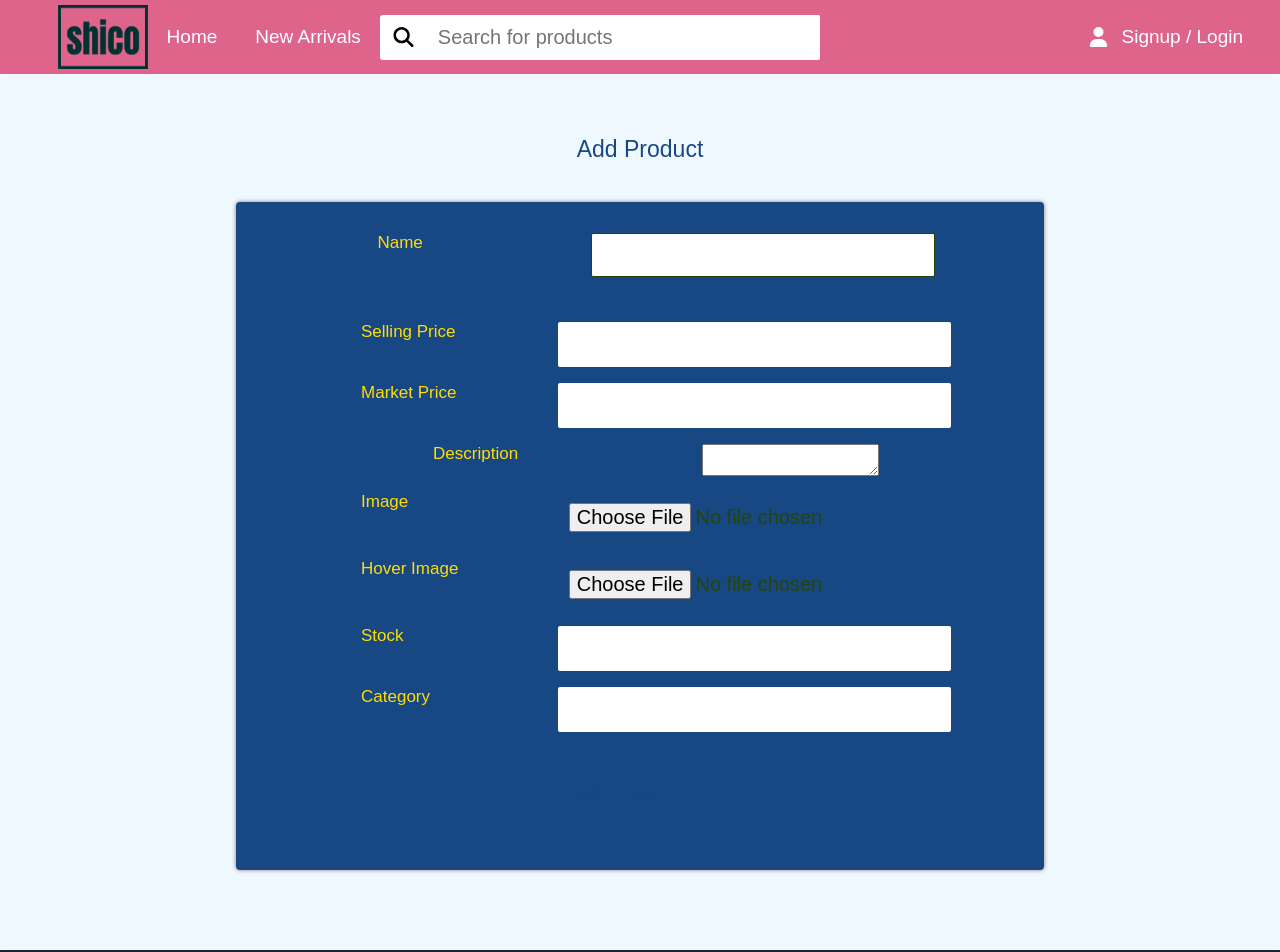
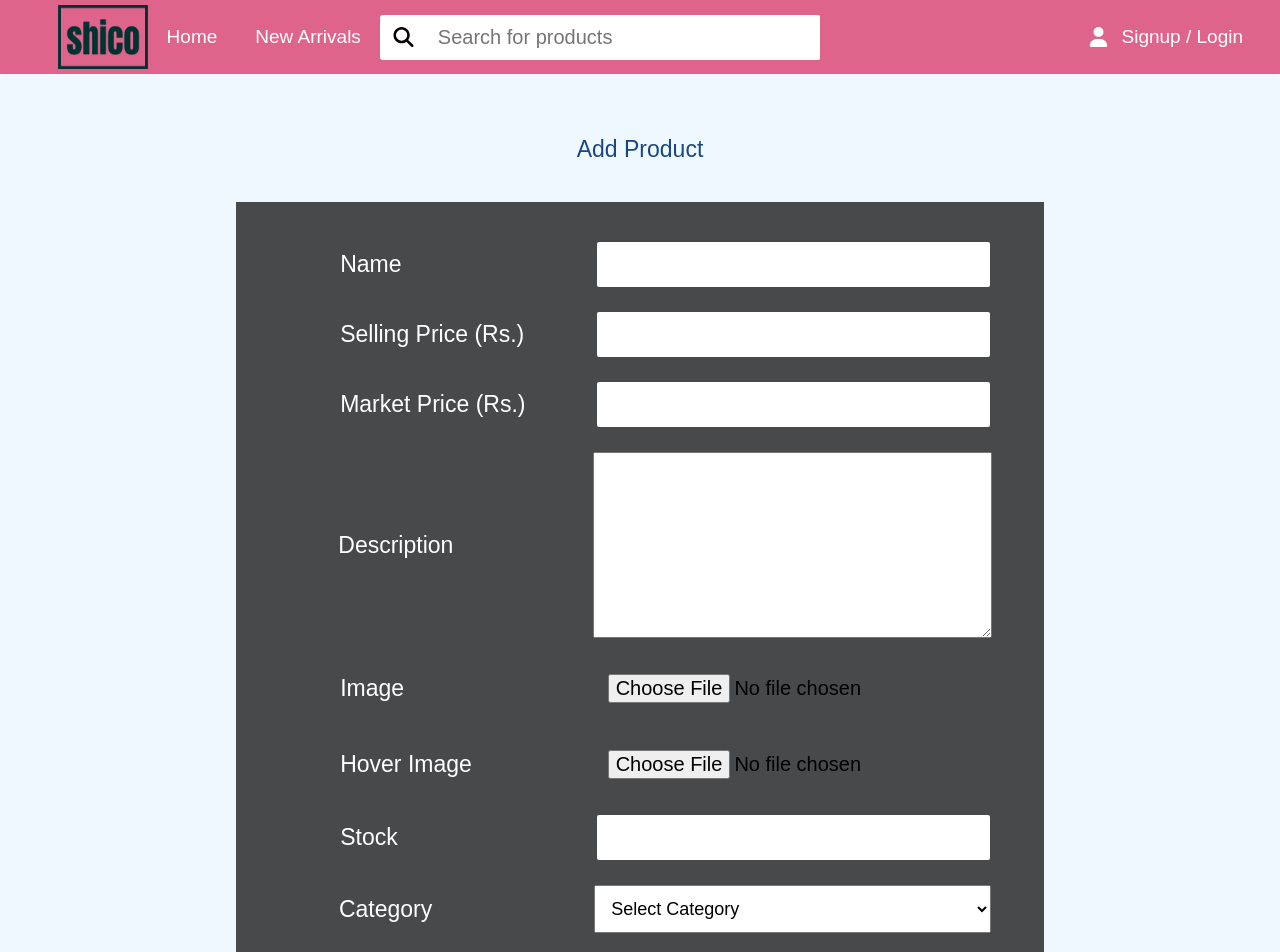
Before and after one commit to ayushii06/shico_CosmeticsStore_Fronted, a React (Create React App) app: page /addproduct in a window 1280 px wide. Shown: the top 952 px of the page. Built offline with nearby package versions, Linux system fonts and the light colour scheme.

Commit message:
chore: Update routes and components for seller functionality

```diff
--- a/src/App.js
+++ b/src/App.js
@@ -10,7 +10,7 @@ import ProductDesc from './components/Product/ProductDesc';
 import Cart from './components/Cart/Cart'
 import User from './components/User/User'
 import Footer from './components/Footer/Footer';
-// import ProductState from './context/ProductState';
+import ProductState from './context/ProductState';
 // import UserContext from './context/UserState'
 import ProductGallery from './components/Product/ProductGallery';
 import Otp from './components/Register/Otp';
@@ -23,7 +23,7 @@ function App() {
   return (
     <>
     {/* <UserContext> */}
-    {/* <ProductState> */}
+    <ProductState>
     <BrowserRouter>
     <Navbar></Navbar>
     <Routes>
@@ -52,7 +52,7 @@ function App() {
 
     </BrowserRouter>
     <Footer></Footer>
-    {/* </ProductState> */}
+    </ProductState>
     {/* </UserContext> */}
     </>
   );
--- a/src/components/NewArrivals/NewArrivals.js
+++ b/src/components/NewArrivals/NewArrivals.js
@@ -1,17 +1,17 @@
 import React,{ useEffect, useState } from 'react'
 import '../Product/ProductItem.css'
 import { useContext } from 'react'
-// import ProductContext from '../../context/ProductContext'
+import ProductContext from '../../context/ProductContext'
 import ProductCard from '../Product/ProductCard.js'
 
 function NewArrivals(props) {
   const [len,setLen]=useState('0')
-  // const context = useContext(ProductContext);
-  //   const {product,getProduct}=context;
-  //   useEffect(()=>{
-  //     getProduct()
-  //     setLen(product.length)
-  //   },[])
+  const context = useContext(ProductContext);
+    const {product,getProduct}=context;
+    useEffect(()=>{
+      getProduct()
+      setLen(product.length)
+    },[])
   return (
     <>
  <div className="box">
@@ -29,13 +29,13 @@ function NewArrivals(props) {
             </div>
         </div>
         <div className="grid">
-{/* {
+{
           product.map((product) => {
             return <ProductCard key={product._id} product_name={product.product_name} desc={product.desc} selling_price={product.selling_price} market_price={product.market_price} profit={product.profit} imgsrc={product.imgsrc} imghoversrc={product.imghoversrc} category={product.category}/>
         })
 
 
-        }*/}
+        }
               </div>
     </div>
 
--- a/src/components/Product/ProductCard.js
+++ b/src/components/Product/ProductCard.js
@@ -14,12 +14,6 @@ function ProductCard(props) {
        setOver(false)
       }
 
-
-    // const[profit,setProfit]=useState(0);
-
-    // function calculate(mp,sp){
-    //  setProfit(((sp-mp)/mp)*100);
-    // }
     let {product_name,desc,market_price,selling_price,category,imgsrc,imghoversrc,profit}=props;
 
   return (
--- a/src/components/Product/ProductItem.js
+++ b/src/components/Product/ProductItem.js
@@ -1,28 +1,26 @@
 import React,{ useEffect } from 'react'
 import '../Product/ProductItem.css'
 import { useContext } from 'react'
-// import ProductContext from '../../context/ProductContext'
+import ProductContext from '../../context/ProductContext'
 import ProductCard from '../Product/ProductCard.js'
 
 function ProductItem(props) {
-    // const context = useContext(ProductContext);
-    // const {product,getProduct}=context;
+    const context = useContext(ProductContext);
+    const {product,getProduct}=context;
 
-    // var products = product.slice(0, 4);
+    useEffect(()=>{
+      getProduct()
+    },[])
 
-    // useEffect(()=>{
-    //   getProduct()
-    // },[])
+    var products = product.slice(0, 4);
 
    return (
     <>
-        {/* {
+      {
           products.map((product) => {
             return <ProductCard key={product._id} product_name={product.product_name} desc={product.desc} selling_price={product.selling_price} market_price={product.market_price} category={product.category} profit={product.profit} imgsrc={product.imgsrc} imghoversrc={product.imghoversrc}/>
         })
-     */
-
-        }
+      }
     </>
     )
   }
--- a/src/components/Seller/AddProduct.js
+++ b/src/components/Seller/AddProduct.js
@@ -1,9 +1,67 @@
-import React from 'react'
+import React, { useState } from 'react'
 import './sellerstyle.css'
 
 function AddProduct() {
-  function handleClick(){
+  const host = "http://localhost:5050"
+  const [credentials , setCredentials] = useState({"name":"","selling_price":"","market_price":"","description":"","image":null,"hoverimage":null,"stock":""})
 
+  const [category, setCategory] = useState('');
+
+  const onChange = (event) => {
+    setCategory(event.target.value);
+  };
+
+  const handleChange = (e) =>{
+    const { name, value, type, files } = e.target;
+    if (type === 'file') {
+      setCredentials({ ...credentials, [name]: files[0] });
+    } else {
+      setCredentials({ ...credentials, [name]: value });
+    }
+  }
+  async function handleClick(){
+    console.log(credentials.description)
+    const formData = new FormData();
+    formData.append('product_name', credentials.name);
+    formData.append('selling_price', credentials.selling_price);
+    formData.append('market_price', credentials.market_price);
+    formData.append('desc', credentials.description);
+    formData.append('imgsrc', credentials.image);
+    formData.append('imghoversrc', credentials.hoverimage);
+    formData.append('stock', credentials.stock);
+    formData.append('category', category);
+
+    for (let pair of formData.entries()) {
+      console.log(pair[0] + ': ' + pair[1]);
+    }
+
+    try {
+      const response = await fetch(`${host}/api/shico/product/add`,{
+        method:'POST',
+        headers:{
+          'Content-Type':'application/json',
+          'Authorization': "Bearer eyJhbGciOiJIUzI1NiIsInR5cCI6IkpXVCJ9.eyJpZCI6IjY2N2QzMjRiMTBlMmM2MGVkNjkxMzgyMyIsImVtYWlsIjoia2FnZ2xlODZAZ21haWwuY29tIiwicm9sZSI6InNlbGxlciIsImlhdCI6MTcxOTQ4MTUzNiwiZXhwIjoxNzE5NTY3OTM2fQ.jPB0T-MshrQdV22IL3fIBQU51N14UvjvhnqJ6GhBN6k"
+        },
+
+        // Authorization: `Bearer ${localStorage.getItem('token')}`,
+        body: formData
+      })
+
+
+
+
+    const json = await response.json()
+    console.log(json)
+
+    if(json.success){
+      alert('Product Added Successfully')
+    }
+    else{
+      alert('Product Not Added')
+    }
+  } catch (error) {
+    console.log(error)
+   }
   }
 
   return (
@@ -14,45 +72,56 @@ function AddProduct() {
       <h1 className='Heading-form'>Add Product</h1>
         <div className="form-group">
         <div className='input-form'>
-          <label className="labels"htmlFor="name">Name</label>
-          <input type="text" id="name" name="name" />
+          <label className="labels" htmlFor="name">Name</label>
+          <input onChange={handleChange} type="text" id="" name="name" />
         </div>
 
       <div className='input-form'>
-          <label className="labels"htmlFor="price">Selling Price</label>
-          <input type="text" id="price" name="price" />
+          <label className="labels"htmlFor="selling_price">Selling Price (Rs.)</label>
+          <input onChange={handleChange} type="text" id="price" name="selling_price" />
           </div>
 
 
         <div className='input-form'>
-          <label className="labels"htmlFor="price">Market Price</label>
-          <input type="text" id="price" name="price" />
+          <label className="labels"htmlFor="market_price">Market Price (Rs.)</label>
+          <input onChange={handleChange} type="text" id="price" name="market_price" />
         </div>
 
         <div className='input-form'>
           <label className="labels"htmlFor="description">Description</label>
-          <textarea id="description" name="description" />
+          <textarea onChange={handleChange} id="description" name="description" />
         </div>
 
         <div className='input-form'>
           <label className="labels"htmlFor="image">Image</label>
-          <input type="file" id="image" name="image" />
+          <input onChange={handleChange} type="file" id="image" name="image" />
         </div>
 
         <div className='input-form'>
           <label className="labels"htmlFor="hoverimage">Hover Image</label>
-          <input type="file" id="hoverimage" name="hoverimage" />
+          <input onChange={handleChange} type="file" id="hoverimage" name="hoverimage" />
         </div>
 
         <div className='input-form'>
           <label className="labels"htmlFor="stock">Stock</label>
-          <input type="text" id="stock" name="stock" />
+          <input onChange={handleChange} type="text" id="stock" name="stock" />
         </div>
 
         <div className='input-form'>
           <label className="labels"htmlFor="category">Category</label>
-          <input type="text" id="category" name="category" />
+          <select value={category} onChange={onChange}>
+             <option value="">Select Category</option>
+             <option value="lips">Lips</option>
+             <option value="eyes">Eyes</option>
+             <option value="face">Face</option>
+             <option value="nails">Nails</option>
+             <option value="hair">Hair</option>
+             <option value="skin">Skin</option>
+             <option value="fragrance">Fragrance</option>
+      </select>
         </div>
+
+
 
         <div type='submit' className="text-center btns" onClick={handleClick}>Add Product </div>
         </div>
--- a/src/components/Seller/sellerstyle.css
+++ b/src/components/Seller/sellerstyle.css
@@ -82,12 +82,13 @@ body{
 
    .input-form{
     display: flex;
+    align-items: center;
     width: 100%;
     justify-content: space-evenly;
-    color: #ffdd00;
+    color: #ffffff;
     font-weight: 600;
     font-size: 20px;
-    margin: 16px;
+    margin: 25px;
 }
 
 form{
@@ -105,21 +106,20 @@ form{
 }
 
 .labels{
-    width: 8vw;
-    font-size: 17px;
+    width: 15vw;
+    font-size: 23px;
 }
 
 .form-group{
     font-weight: 600;
     color: #ffffff;
-    font-size: 20px;
+    font-size: 28px;
     margin: 39px auto;
     /* border: 1px solid #000000; */
     padding: 15px;
-    background: #184884;
+    background: #48494a;
     width: 65%;
-    border-radius: 4px;
-    box-shadow: 0px 0px 4px #8a7a7a;
+
 
 }
 
@@ -130,17 +130,34 @@ form{
 }
 
 .btns{
-    color: #184884;
-    margin: 40px auto;
-    width: 12vw;
+    border-radius: 3px;
+    text-align: center;
+    background: white;
+    color: #000000;
+    margin: 55px auto;
+    width: 16vw;
+    border: 1px solid white;
     font-weight: 500;
     cursor: pointer;
     padding: 10px;
 
-
 }
 
-.btnsubmit:hover{
-    background: none;
+.btns:hover{
+    background: black;
     color: white;
 }
+
+input{
+    color: black;
+}
+
+textarea{
+    width: 31vw;
+    height: 23vh;
+}
+select{
+    padding: 12px;
+    width: 31vw;
+    font-size: 18px;
+}
--- a/src/context/ProductContext.js
+++ b/src/context/ProductContext.js
@@ -1,5 +1,5 @@
-// import { createContext } from "react";
+import { createContext } from "react";
 
-// const ProductContext = createContext();
+const ProductContext = createContext();
 
-// export default ProductContext;
+export default ProductContext;
```
Also changed, not shown: src/context/ProductState.js (+36 -100 lines).
